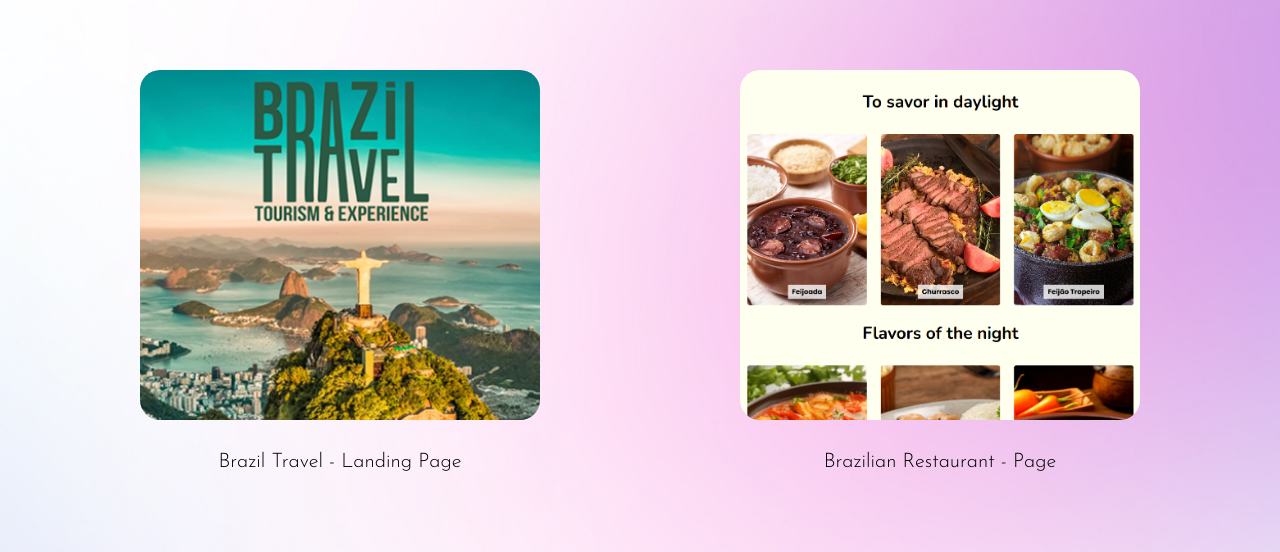
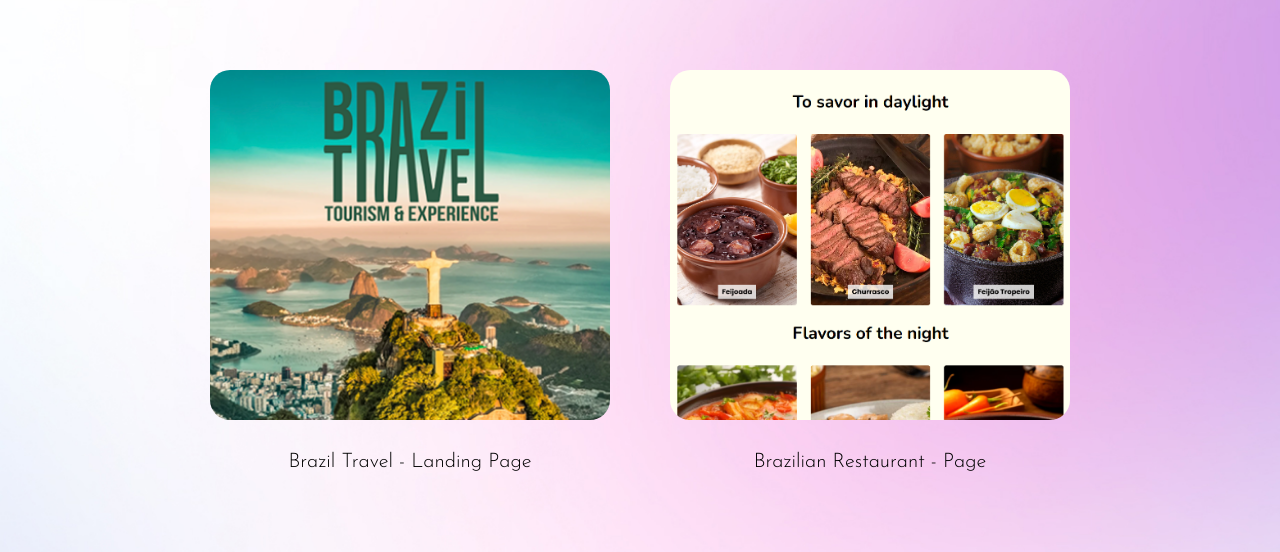
Before and after one commit to TainaraAline/portfolio, an Astro site: page /portfolio/projects//front-end in a window 1280 px wide. Shown: the part 248-800 px from the top of the page. Built offline with nearby package versions, Linux system fonts and the light colour scheme; Astro itself is replaced by a stand-in of ours.

Commit message:
Fixed spacing and project click effect

```diff
--- a/src/pages/projects/[category].astro
+++ b/src/pages/projects/[category].astro
@@ -53,9 +53,12 @@ const projects = PROJECTS[currentCategory.path] || [];
     }
 
     &__projects {
-      margin-top: 8rem;
+      margin: 8rem auto 0;
+      width: 100%;
+      max-width: 120rem;
       display: flex;
       flex-wrap: wrap;
+      justify-content: center;
       gap: 6rem;
     }
   }
@@ -66,7 +69,6 @@ const projects = PROJECTS[currentCategory.path] || [];
       &:visited {
         color: currentColor;
         text-decoration: none;
-        flex: 1 0 calc(50% - 3rem);
         display: flex;
         flex-direction: column;
         align-items: center;
@@ -87,5 +89,10 @@ const projects = PROJECTS[currentCategory.path] || [];
       transform: scale(1.01);
       box-shadow: 0 1rem 1rem 0 rgba(0, 0, 0, 0.8);
     }
+
+    &__link:active &__cover {
+      transform: scale(1);
+      box-shadow: none;
+    }
   }
 </style>
```
